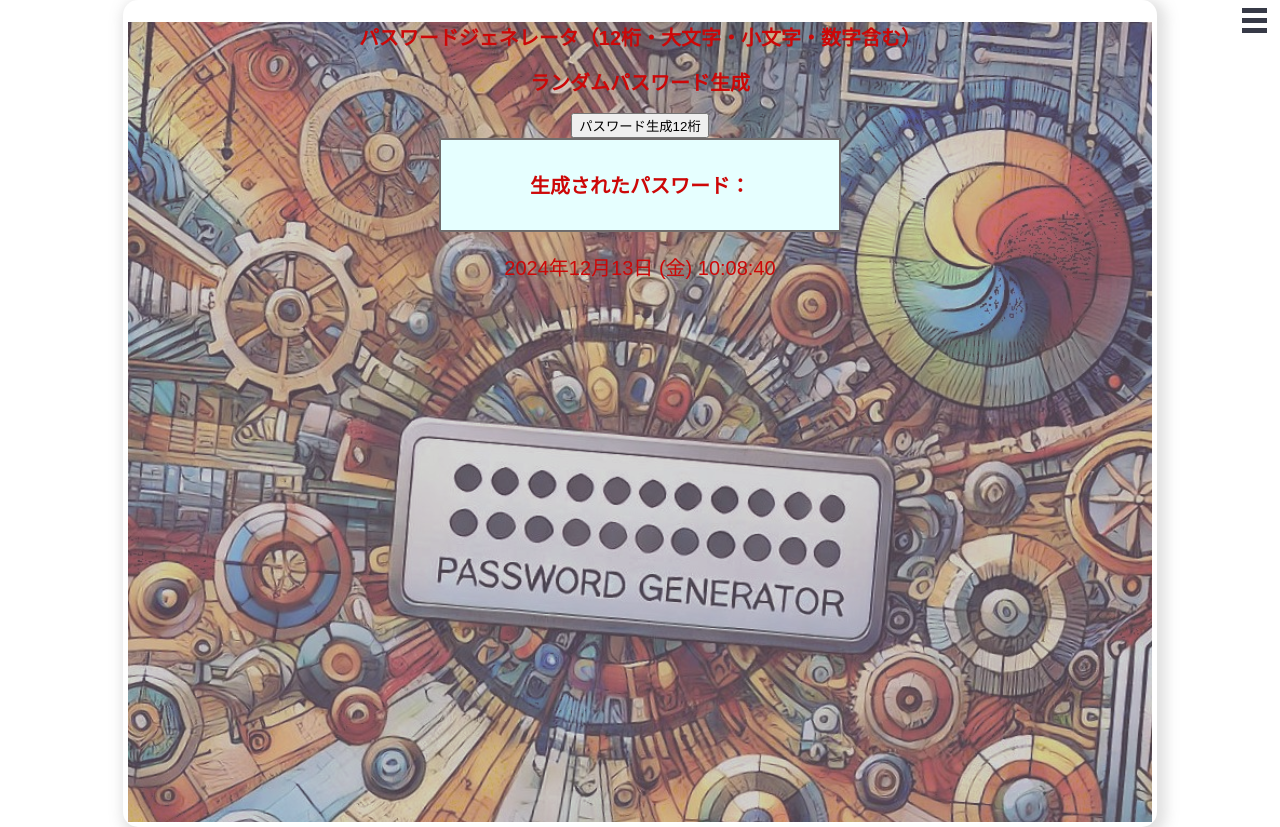
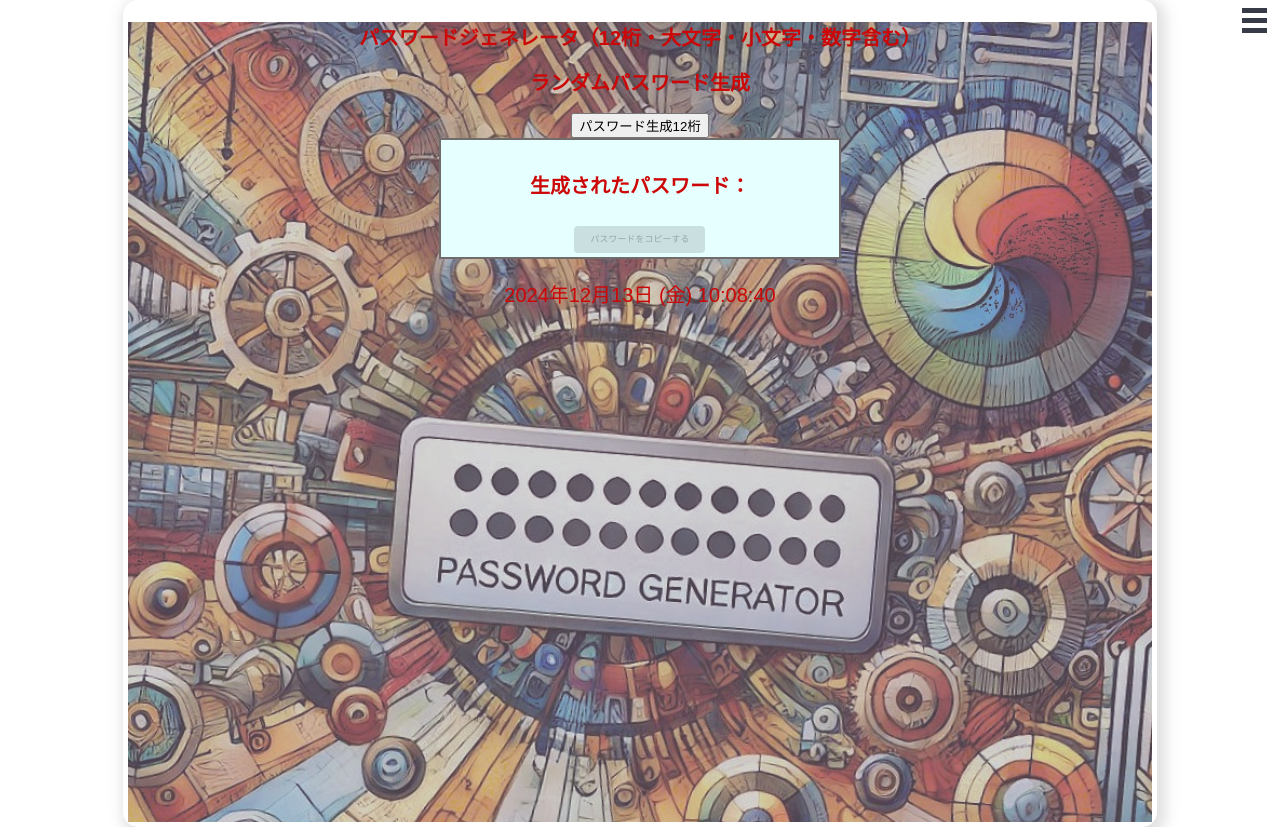
Before and after one commit to masatuber/weather-todo-quiz-app, a React (Vite) app: page /PasswordGenerator in a window 1280 px wide. Built offline with nearby package versions, Linux system fonts and the light colour scheme.

Commit message:
“PWコピーボタン追加”

```diff
--- a/src/components/PasswordGenerator.jsx
+++ b/src/components/PasswordGenerator.jsx
@@ -1,22 +1,57 @@
-//PasswordGenerator.js
+// PasswordGenerator.js
+import { useState } from "react";
 import randomize from "randomatic";
-import { useState, }  from "react";
- const  PasswordGenerator= () => {
-   const [ password, setPassword ] = useState( '' );
-   //パスワード生成ハンドラー
-   const generatePassword = ( ) => {
-    const generatedPassword = randomize('Aa0', 12);
+import { Button, Snackbar } from "@mui/material";
+
+const PasswordGenerator = () => {
+  const [password, setPassword] = useState("");
+  const [copySuccess, setCopySuccess] = useState(false);
+
+  // パスワード生成ハンドラー
+  const generatePassword = () => {
+    const generatedPassword = randomize("Aa0", 12);
     setPassword(generatedPassword);
   };
 
+  // クリップボードにコピー
+  const handleCopyClick = () => {
+    if (password) {
+      navigator.clipboard
+        .writeText(password)
+        .then(() => setCopySuccess(true))
+        .catch((err) => console.error("コピーに失敗しました:", err));
+    }
+  };
+
+  const handleCloseSnackbar = () => setCopySuccess(false);
+
   return (
     <>
-    <h2><b>パスワードジェネレータ（12桁・大文字・小文字・数字含む）</b></h2>
-        <h2>ランダムパスワード生成</h2>
-             <button onClick={generatePassword} className="passwordButton"> パスワード生成12桁</button><br/>
-        <div className="pwMain">
-        <h4>生成されたパスワード：  {password}</h4>
-        </div>
+      <h2>
+        <b>パスワードジェネレータ（12桁・大文字・小文字・数字含む）</b>
+      </h2>
+      <h2>ランダムパスワード生成</h2>
+      <button onClick={generatePassword} className="passwordButton">
+        パスワード生成12桁
+      </button>
+      <br />
+      <div className="pwMain">
+        <h4>生成されたパスワード： {password}</h4>
+        <Button
+          variant="contained"
+          color="secondary"
+          onClick={handleCopyClick}
+          disabled={!password} // パスワード未生成時にボタンを無効化
+        >
+          パスワードをコピーする
+        </Button>
+        <Snackbar
+          open={copySuccess}
+          autoHideDuration={2000}
+          onClose={handleCloseSnackbar}
+          message="パスワードをコピーしました。"
+        />
+      </div>
     </>
   );
 };
```
